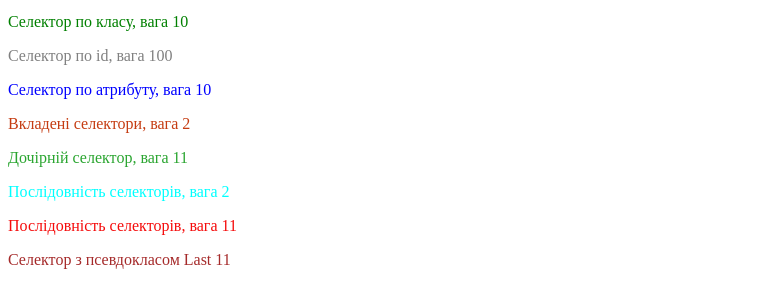
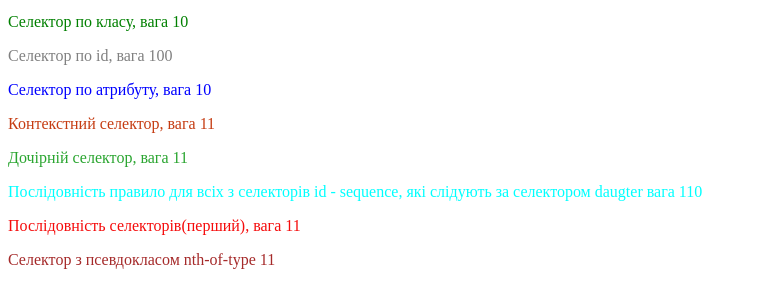
Before and after one commit to Mikhailo-Yu/homework5, a plain HTML site: page Index.html in a window 1280 px wide. Shown: the part 101-408 px from the top of the page, without its empty margins (0-757 px from the left). Drawn offline with Linux system fonts and the light colour scheme.

Commit message:
fix mistakes #1

```diff
--- a/Index.html
+++ b/Index.html
@@ -1,5 +1,5 @@
 <!DOCTYPE html>
-<html lang="en">
+<html lang="uk">
 
 <head>
   <meta charset="UTF-8">
@@ -17,14 +17,16 @@
   <p id="grey">Селектор по id, вага 100</p>
   <p class="attribute">Селектор по атрибуту, вага 10</p>
   <div>
-    <p class="once">Вкладені селектори, вага 2</p>
+    <p class="once">Контекстний селектор, вага 11</p>
   </div>
   <div class="daugter">
     <p>Дочірній селектор, вага 11</p>
   </div>
-  <p class="descendant" id="sequence">Послідовність селекторів, вага 2</p>
-  <p>Послідовність селекторів, вага 11</p>
-  <p> Селектор з псевдокласом Last 11</p>
+  <p class="descendant" id="sequence">Послідовність правило для всіх з селекторів id - sequence, які слідують за
+    селектором daugter вага 110</p>
+  <p>Послідовність селекторів(перший), вага 11</p>
+  <p> Селектор з псевдокласом nth-of-type 11</p>
+
 </body>
 
 </html>
```
